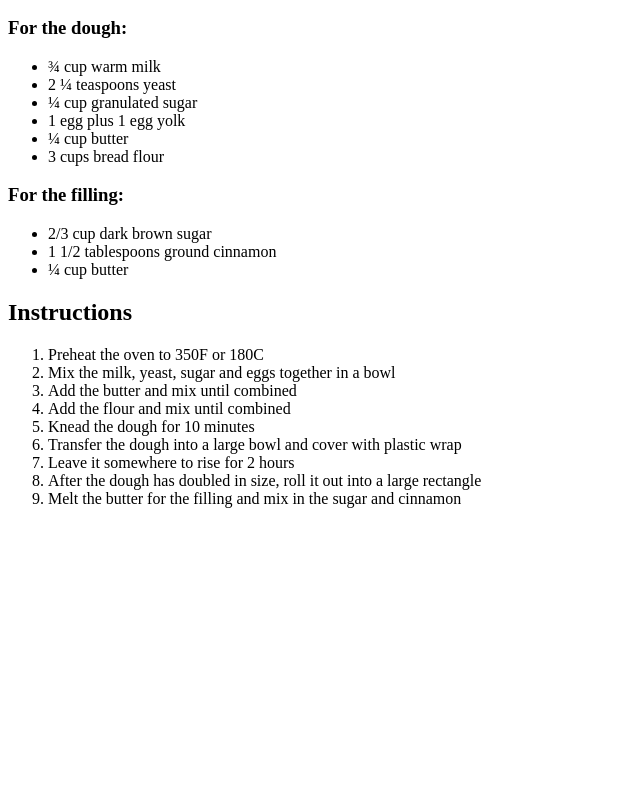
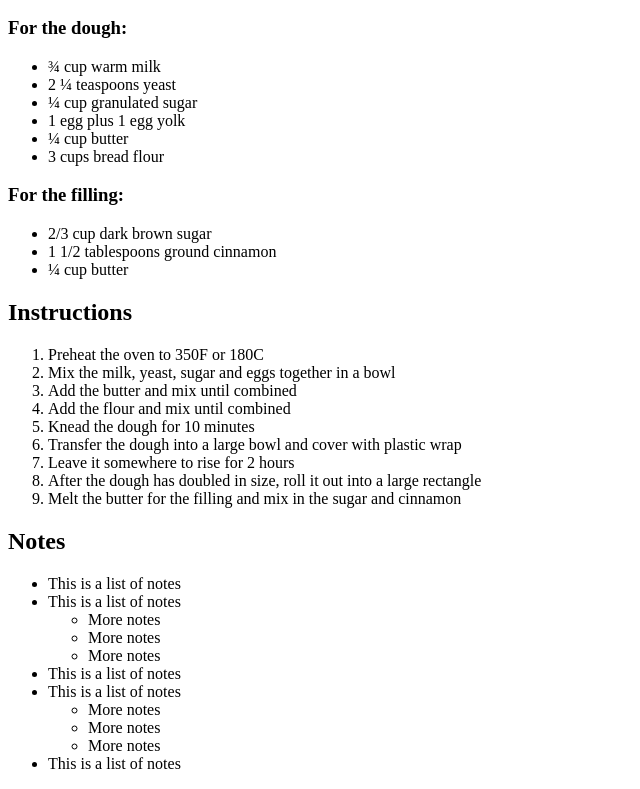
Before and after one commit to WiBertt/HTMLProjects, a plain HTML site: page ListsPractice.html in a window 1280 px wide. Shown: the part 110-899 px from the top of the page, without its empty margins (0-640 px from the left). Before the commit the page ends 800 px from the top, so only its background shows below. Drawn offline with Linux system fonts and the light colour scheme.

Commit message:
Update ListsPractice.html

```diff
--- a/ListsPractice.html
+++ b/ListsPractice.html
@@ -36,6 +36,25 @@
     <li>After the dough has doubled in size, roll it out into a large rectangle</li>
     <li>Melt the butter for the filling and mix in the sugar and cinnamon</li>
 </ol>
+
+    <h2>Notes</h2>
+    <ul>
+        <li>This is a list of notes</li>
+        <li>This is a list of notes</li>
+            <ul>
+                <li>More notes</li>
+                <li>More notes</li>
+                <li>More notes</li>
+            </ul>
+        <li>This is a list of notes</li>
+        <li>This is a list of notes</li>
+        <ul>
+            <li>More notes</li>
+            <li>More notes</li>
+            <li>More notes</li>
+        </ul>
+        <li>This is a list of notes</li>
+    </ul>
 </head>
 <body>
 
```
